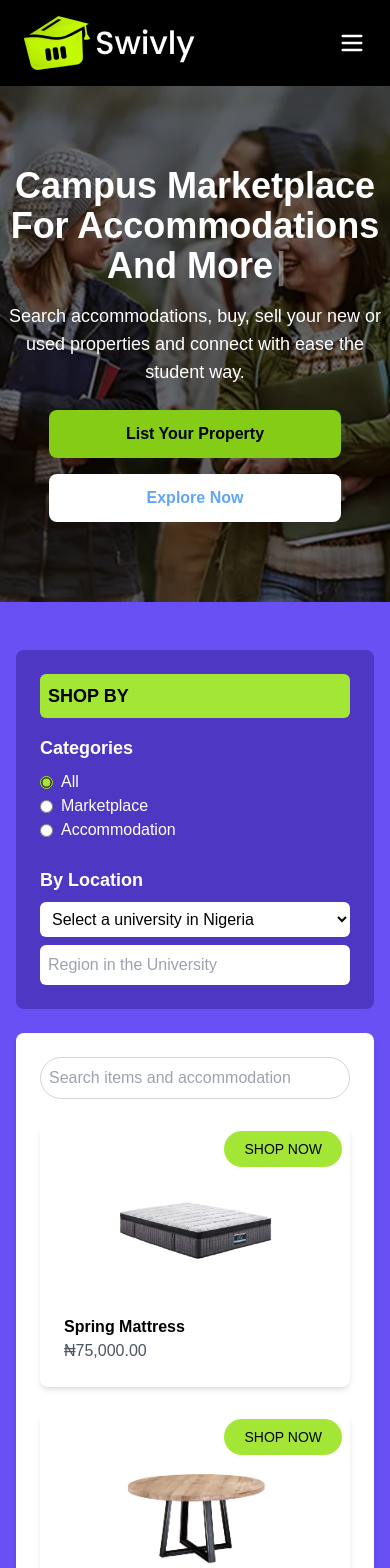
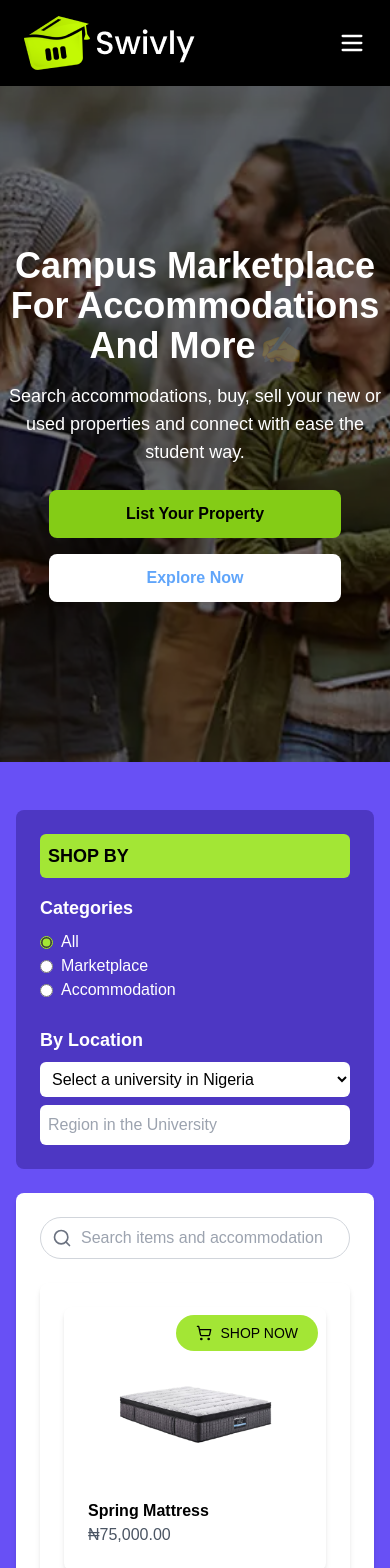
Before and after one commit to codeAKstan/Swivly2, a Next.js app in the folder frontend/swivly-frontend/: page / in a window 390 px wide. Shown: the top 1568 px of the page. Built offline with nearby package versions, Linux system fonts and the light colour scheme.

Commit message:
Added the footer

```diff
--- /dev/null
+++ b/frontend/swivly-frontend/app/components/Footer.tsx
@@ -0,0 +1,100 @@
+"use client";
+
+import { useState } from "react";
+import { Mail, Instagram, Twitter, Facebook, Youtube, Github, Phone } from "lucide-react";
+
+const Footer = () => {
+  const [email, setEmail] = useState("");
+
+  return (
+    <footer
+      className="text-white py-12 px-6 bg-cover bg-center"
+      style={{ backgroundImage: "url('/images/background.svg')" }} // Change to your actual image path
+    >
+      <div className="max-w-7xl mx-auto grid md:grid-cols-3 gap-8">
+        {/* Newsletter Section */}
+        <div>
+          <h2 className="text-2xl font-bold">Ready to List Properties Faster?</h2>
+          <p className="mt-2 text-gray-300">Subscribe to get the latest updates and offers.</p>
+          <div className="mt-4 flex items-center bg-gray-800 p-2 rounded-lg">
+            <input
+              type="email"
+              value={email}
+              onChange={(e) => setEmail(e.target.value)}
+              placeholder="Enter your email here"
+              className="bg-transparent outline-none flex-1 px-2 text-white"
+            />
+            <button className="bg-green-500 text-black p-2 rounded-lg">
+              <Mail size={20} />
+            </button>
+          </div>
+          <div className="mt-3 text-sm text-gray-400">
+            <label className="flex items-start space-x-2">
+              <input type="checkbox" className="mt-1" />
+              <span>I agree to receive latest updates and offers.</span>
+            </label>
+            <label className="flex items-start space-x-2 mt-1">
+              <input type="checkbox" className="mt-1" />
+              <span>I understand that I can unsubscribe at any time</span>
+            </label>
+            <a href="#" className="text-white underline">Privacy Policy</a>
+          </div>
+        </div>
+
+        {/* Navigation Links */}
+        <div className="grid grid-cols-2 gap-6">
+          <div>
+            <h3 className="font-semibold text-lg">About</h3>
+            <ul className="mt-2 space-y-1 text-gray-400">
+              <li><a href="#">About Us</a></li>
+              <li><a href="#">Marketplace</a></li>
+              <li><a href="#">Accommodation</a></li>
+              <li><a href="#">Help</a></li>
+              <li><a href="#">Reviews</a></li>
+              <li><a href="#">Contact Us</a></li>
+            </ul>
+          </div>
+          <div>
+            <h3 className="font-semibold text-lg">Legal</h3>
+            <ul className="mt-2 space-y-1 text-gray-400">
+              <li><a href="#">FAQs</a></li>
+              <li><a href="#">Privacy Policy</a></li>
+              <li><a href="#">Terms & Conditions</a></li>
+            </ul>
+          </div>
+        </div>
+
+        {/* Social & Contact */}
+        <div>
+          <h3 className="font-semibold text-lg">Join Us</h3>
+          <div className="mt-3 flex space-x-4 text-gray-400">
+            <a href="#" className="hover:text-white"><Instagram size={24} /></a>
+            <a href="#" className="hover:text-white"><Twitter size={24} /></a>
+            <a href="#" className="hover:text-white"><Facebook size={24} /></a>
+            <a href="#" className="hover:text-white"><Youtube size={24} /></a>
+            <a href="#" className="hover:text-white"><Github size={24} /></a>
+          </div>
+          <div className="mt-4 flex items-center text-gray-400">
+            <Phone size={20} className="mr-2" />
+            <span>+234 805 292 3367</span>
+          </div>
+        </div>
+      </div>
+
+      {/* Footer Bottom */}
+      <div className="mt-8 border-t border-gray-700 pt-4 text-center">
+        <p className="text-gray-400">
+          MADE WITH <span className="text-red-500">❤️</span> FROM US TO ALL NIGERIA STUDENTS
+        </p>
+        <div className="flex justify-center space-x-4 mt-2">
+          <a href="#" className="text-purple-400">BEHANCE</a>
+          <a href="#" className="text-pink-400">INSTAGRAM</a>
+          <a href="#" className="text-gray-400">GITHUB</a>
+          <a href="#" className="text-green-400">WHATSAPP</a>
+        </div>
+      </div>
+    </footer>
+  );
+};
+
+export default Footer;
--- a/frontend/swivly-frontend/app/page.tsx
+++ b/frontend/swivly-frontend/app/page.tsx
@@ -4,9 +4,12 @@ import React from "react";
 import Head from "next/head";
 import Header from "./components/Header";
 import { Typewriter } from "react-simple-typewriter";
-import Image from "next/image";
+// import Image from "next/image";
 import Testimonials from "./components/Testimonials";
 import FAQSection from "./components/Faqs"
+import Footer from "./components/Footer"
+import { Search, ShoppingCart } from "lucide-react";
+import { motion } from "framer-motion";
 
 export default function Home() {
   return (
@@ -18,7 +21,7 @@ export default function Home() {
       </Head>
       <Header />
       <main className="bg-gray-100 min-h-screen">
-        <section className="relative text-center py-20 bg-cover bg-[center_10%] bg-[url('/images/bgg.webp')]">
+        <section className="relative text-center py-40 bg-cover bg-[center_10%] bg-[url('/images/bgg.webp')]">
           <div className="absolute inset-0 bg-black bg-opacity-50"></div>
           <div className="relative z-10 max-w-3xl mx-auto text-white">
             <h1 className="text-4xl font-bold">
@@ -26,7 +29,7 @@ export default function Home() {
                 words={["Campus Marketplace For Accommodations And More"]}
                 loop={1}
                 cursor
-                cursorStyle="|"
+                cursorStyle="✍"
                 typeSpeed={80}
                 deleteSpeed={30}
               />
@@ -85,13 +88,15 @@ export default function Home() {
             {/* Main Content */}
             <div className="w-full md:w-3/4 bg-white p-6 rounded-lg shadow-md flex-1">
               {/* Search Bar */}
-      <div className="flex justify-end mb-6">
+              <div className="flex justify-end mb-6 w-full md:w-1/2 relative">
+                <Search className="absolute left-3 top-1/2 transform -translate-y-1/2 text-gray-500" size={20} />
                 <input
                   type="text"
                   placeholder="Search items and accommodation"
-          className="w-full md:w-1/2 p-2 rounded-full text-black border border-gray-300"
+                  className="w-full p-2 pl-10 rounded-full text-black border border-gray-300"
                 />
               </div>
+
 
               {/* Product Grid */}
               <div className="grid grid-cols-1 sm:grid-cols-2 lg:grid-cols-3 gap-6">
@@ -107,18 +112,34 @@ export default function Home() {
                   { name: "Flash Drive", price: "₦2,600.00", img: "/images/flashdrive.png" },
                 ].map((item, index) => (
                   <div key={index} className="bg-white text-black px-6 py-6 rounded-lg shadow-md relative">
-            <Image
+                  <motion.div
+  initial={{ opacity: 0, y: 20 }}
+  animate={{ opacity: 1, y: 0 }}
+  transition={{ duration: 0.5, delay: index * 0.1 }}
+  whileHover={{ scale: 1.05 }}
+  className="bg-white text-black px-6 py-6 rounded-lg shadow-md relative"
+>
+  <motion.img
     src={item.img}
     alt={item.name}
     width={200}
     height={200}
     className="w-full h-40 object-contain rounded-md"
+    whileHover={{ scale: 1.1 }}
+    transition={{ duration: 0.3 }}
   />
                     <h3 className="mt-2 font-semibold">{item.name}</h3>
                     <p className="text-gray-600">{item.price}</p>
-            <button className="absolute top-2 right-2 bg-lime-400 text-black px-5 py-2 text-sm rounded-full">
+                    <motion.button
+                      whileHover={{ scale: 1.1, backgroundColor: "#65A30D" }}
+                      whileTap={{ scale: 0.9 }}
+                      transition={{ type: "spring", stiffness: 200 }}
+                      className="absolute top-2 right-2 bg-lime-400 text-black px-5 py-2 text-sm rounded-full flex items-center gap-2"
+                    >
+                      <ShoppingCart size={16} />
                       SHOP NOW
-            </button>
+                    </motion.button>
+                    </motion.div>
                   </div>
                 ))}
               </div>
@@ -135,6 +156,8 @@ export default function Home() {
         {/* Testimonials section */}
         <Testimonials />
         <FAQSection />
+        <Footer />
+
 
 
 
```
Also changed, not shown: frontend/swivly-frontend/public/images/gas.png (added). Lines whose indentation alone changed are shown as unchanged.
